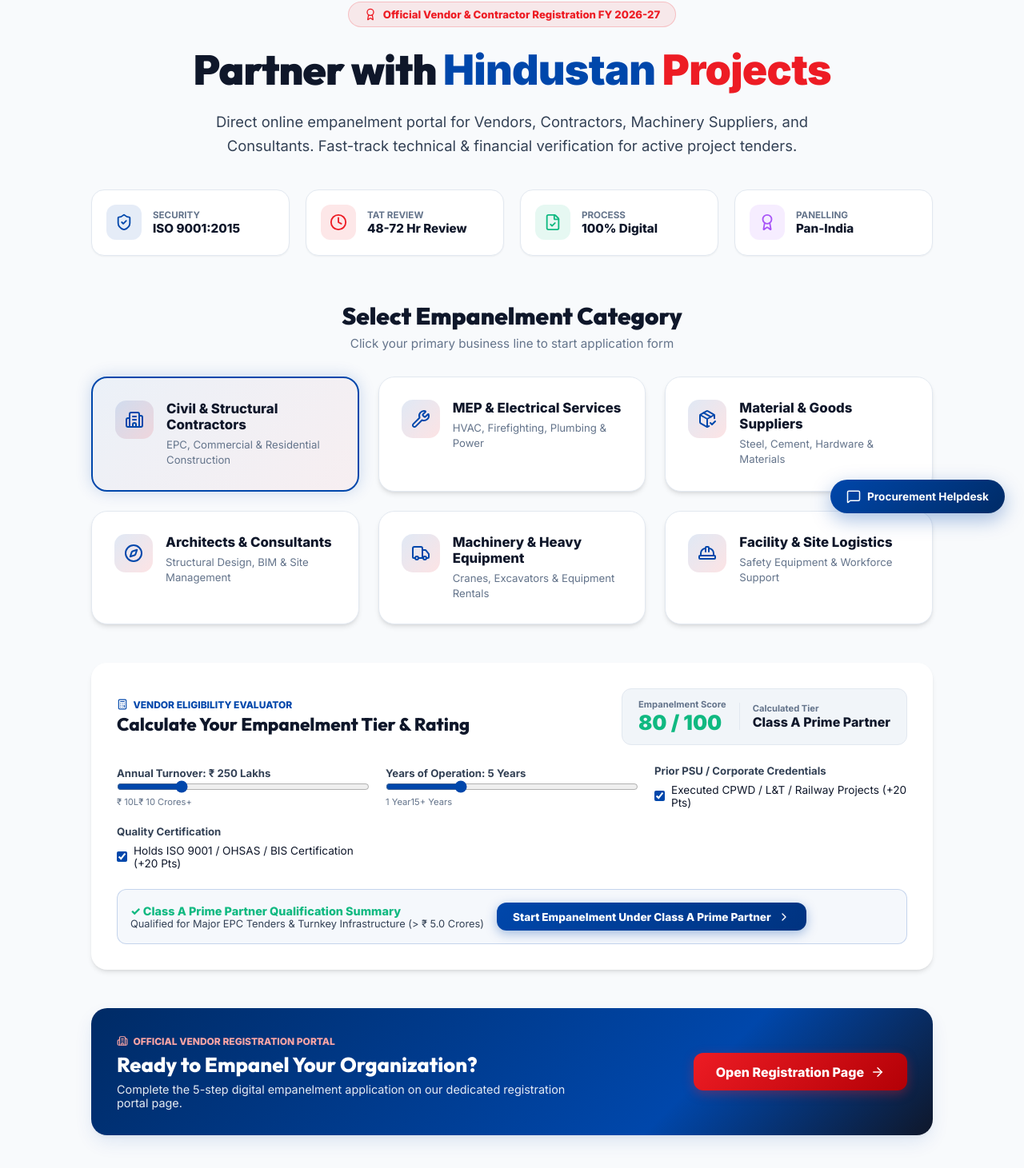
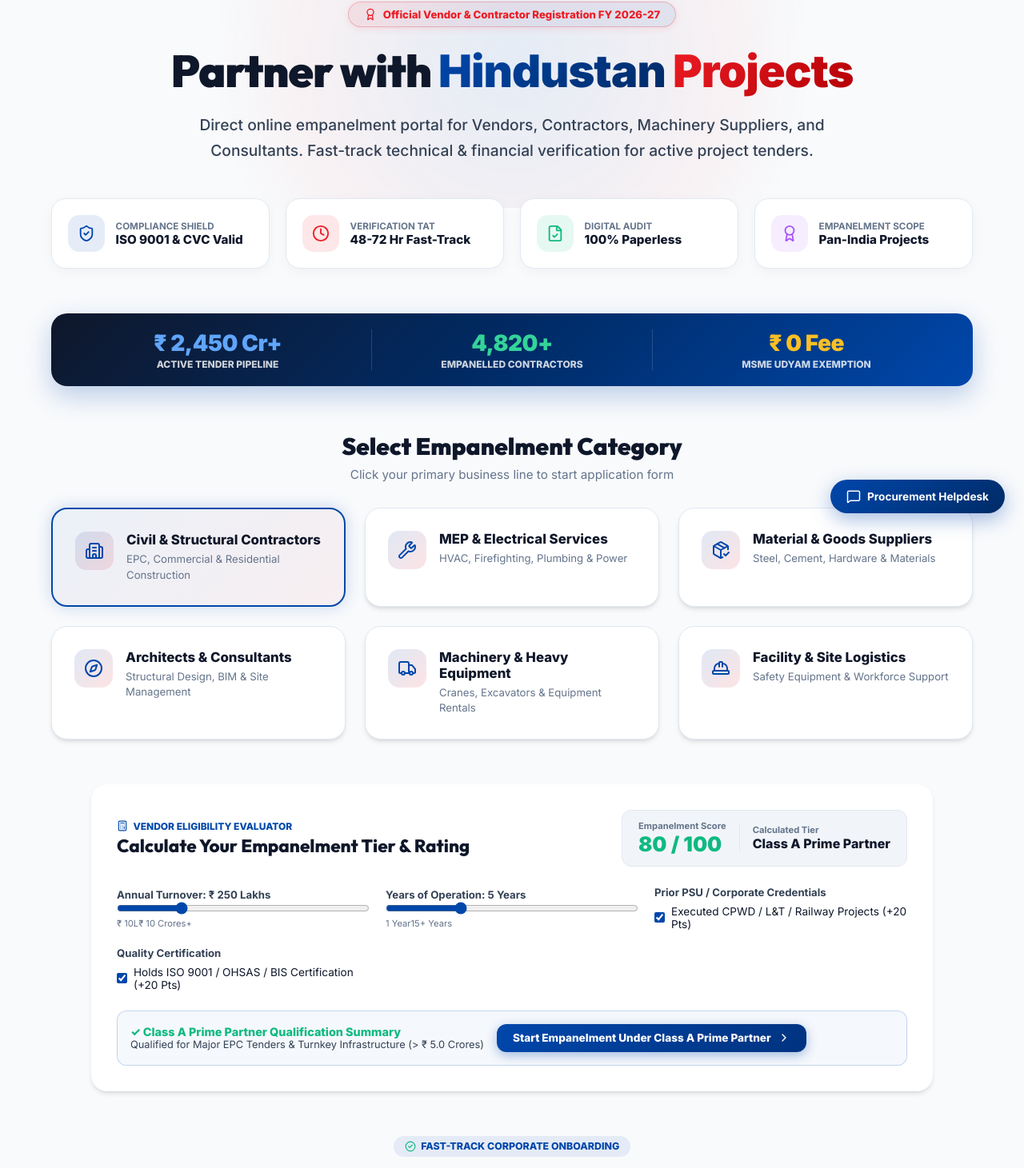
Before and after one commit to hindustan-groups/Empanelment-Portal, a React (Vite) app: page / in a window 1280 px wide. Shown: the part 134-1595 px from the top of the page at 80% size. Built offline with nearby package versions, Linux system fonts and the light colour scheme.

Commit message:
UI/UX Major Overhaul: Fortune-500 Enterprise Corporate redesign with radial gradient backdrop, live metrics counter strip, 4-stage transparent workflow journey, and high-contrast cards

```diff
--- a/src/components/HeroSection.jsx
+++ b/src/components/HeroSection.jsx
@@ -70,8 +70,8 @@ export default function HeroSection({ selectedCategory, setSelectedCategory, onS
               <ShieldCheck style={{ width: 22, height: 22 }} />
             </div>
             <div>
-              <div className="trust-label">Security</div>
-              <div className="trust-value">ISO 9001:2015</div>
+              <div className="trust-label">Compliance Shield</div>
+              <div className="trust-value">ISO 9001 & CVC Valid</div>
             </div>
           </div>
 
@@ -80,8 +80,8 @@ export default function HeroSection({ selectedCategory, setSelectedCategory, onS
               <Clock style={{ width: 22, height: 22 }} />
             </div>
             <div>
-              <div className="trust-label">TAT Review</div>
-              <div className="trust-value">48-72 Hr Review</div>
+              <div className="trust-label">Verification TAT</div>
+              <div className="trust-value">48-72 Hr Fast-Track</div>
             </div>
           </div>
 
@@ -90,8 +90,8 @@ export default function HeroSection({ selectedCategory, setSelectedCategory, onS
               <FileCheck style={{ width: 22, height: 22 }} />
             </div>
             <div>
-              <div className="trust-label">Process</div>
-              <div className="trust-value">100% Digital</div>
+              <div className="trust-label">Digital Audit</div>
+              <div className="trust-value">100% Paperless</div>
             </div>
           </div>
 
@@ -100,9 +100,38 @@ export default function HeroSection({ selectedCategory, setSelectedCategory, onS
               <Award style={{ width: 22, height: 22 }} />
             </div>
             <div>
-              <div className="trust-label">Panelling</div>
-              <div className="trust-value">Pan-India</div>
+              <div className="trust-label">Empanelment Scope</div>
+              <div className="trust-value">Pan-India Projects</div>
             </div>
+          </div>
+        </div>
+
+        {/* Enterprise Metrics Counter Banner */}
+        <div style={{
+          display: 'grid',
+          gridTemplateColumns: 'repeat(auto-fit, minmax(180px, 1fr))',
+          gap: '1rem',
+          padding: '1.25rem 2rem',
+          borderRadius: 20,
+          background: 'linear-gradient(135deg, #0F172A 0%, #002B66 50%, #0047AB 100%)',
+          color: 'white',
+          boxShadow: '0 12px 32px rgba(0, 71, 171, 0.25)',
+          marginBottom: '3.5rem',
+          textAlign: 'center'
+        }}>
+          <div>
+            <div style={{ fontSize: '1.75rem', fontWeight: 900, color: '#60A5FA', letterSpacing: '-0.5px' }}>₹ 2,450 Cr+</div>
+            <div style={{ fontSize: '0.75rem', textTransform: 'uppercase', fontWeight: 800, opacity: 0.8, marginTop: 2 }}>Active Tender Pipeline</div>
+          </div>
+
+          <div style={{ borderLeft: '1px solid rgba(255,255,255,0.15)', borderRight: '1px solid rgba(255,255,255,0.15)' }}>
+            <div style={{ fontSize: '1.75rem', fontWeight: 900, color: '#34D399', letterSpacing: '-0.5px' }}>4,820+</div>
+            <div style={{ fontSize: '0.75rem', textTransform: 'uppercase', fontWeight: 800, opacity: 0.8, marginTop: 2 }}>Empanelled Contractors</div>
+          </div>
+
+          <div>
+            <div style={{ fontSize: '1.75rem', fontWeight: 900, color: '#FBBF24', letterSpacing: '-0.5px' }}>₹ 0 Fee</div>
+            <div style={{ fontSize: '0.75rem', textTransform: 'uppercase', fontWeight: 800, opacity: 0.8, marginTop: 2 }}>MSME Udyam Exemption</div>
           </div>
         </div>
 
--- a/src/index.css
+++ b/src/index.css
@@ -243,12 +243,27 @@ body {
   transform: scale(0.97);
 }
 
-/* HERO SECTION */
+/* HERO SECTION & ENTERPRISE BACKDROP */
 .hero-section {
-  padding: 4.5rem 1.5rem 3rem 1.5rem;
+  padding: 4.5rem 1.5rem 3.5rem 1.5rem;
   text-align: center;
-  max-width: 1100px;
+  max-width: 1200px;
   margin: 0 auto;
+  position: relative;
+}
+
+.hero-section::before {
+  content: '';
+  position: absolute;
+  top: -50px;
+  left: 50%;
+  transform: translateX(-50%);
+  width: 90%;
+  max-width: 1000px;
+  height: 380px;
+  background: radial-gradient(circle, rgba(0, 71, 171, 0.08) 0%, rgba(237, 28, 36, 0.04) 50%, transparent 70%);
+  pointer-events: none;
+  z-index: -1;
 }
 
 .hero-tag {
@@ -257,67 +272,76 @@ body {
   gap: 0.5rem;
   padding: 0.45rem 1.15rem;
   border-radius: 9999px;
-  background-color: rgba(237, 28, 36, 0.08);
+  background: linear-gradient(135deg, rgba(237, 28, 36, 0.08) 0%, rgba(0, 71, 171, 0.08) 100%);
   color: #ED1C24;
   font-size: 0.825rem;
   font-weight: 800;
-  border: 1px solid rgba(237, 28, 36, 0.2);
+  border: 1.5px solid rgba(237, 28, 36, 0.25);
   margin-bottom: 1.5rem;
+  box-shadow: 0 2px 10px rgba(237, 28, 36, 0.1);
 }
 
 .hero-title {
-  font-size: 3.25rem;
+  font-size: 3.5rem;
   font-weight: 900;
-  line-height: 1.15;
+  line-height: 1.12;
   margin-bottom: 1.25rem;
-  letter-spacing: -0.75px;
+  letter-spacing: -1px;
 }
 
 .text-blue {
   color: #0047AB;
+  background: linear-gradient(135deg, #0047AB 0%, #002B66 100%);
+  -webkit-background-clip: text;
+  -webkit-text-fill-color: transparent;
 }
 
 .text-red {
   color: #ED1C24;
+  background: linear-gradient(135deg, #ED1C24 0%, #B30006 100%);
+  -webkit-background-clip: text;
+  -webkit-text-fill-color: transparent;
 }
 
 .hero-subtitle {
-  font-size: 1.15rem;
+  font-size: 1.2rem;
   color: var(--text-secondary);
-  max-width: 800px;
-  margin: 0 auto 2.5rem auto;
-  line-height: 1.6;
+  max-width: 820px;
+  margin: 0 auto 2.75rem auto;
+  line-height: 1.65;
+  font-weight: 500;
 }
 
 .trust-grid {
   display: grid;
-  grid-template-columns: repeat(auto-fit, minmax(200px, 1fr));
+  grid-template-columns: repeat(auto-fit, minmax(210px, 1fr));
   gap: 1.25rem;
   margin-bottom: 3.5rem;
 }
 
 .trust-card {
-  padding: 1.15rem;
-  border-radius: 16px;
+  padding: 1.25rem;
+  border-radius: 18px;
   background-color: var(--bg-card);
-  border: 1px solid var(--border-color);
+  border: 1.5px solid var(--border-color);
   display: flex;
   align-items: center;
   gap: 0.85rem;
-  box-shadow: var(--shadow-sm);
+  box-shadow: 0 4px 16px rgba(0, 0, 0, 0.04);
   text-align: left;
-  transition: transform 0.25s cubic-bezier(0.4, 0, 0.2, 1), box-shadow 0.25s cubic-bezier(0.4, 0, 0.2, 1);
+  transition: transform 0.25s cubic-bezier(0.4, 0, 0.2, 1), box-shadow 0.25s cubic-bezier(0.4, 0, 0.2, 1), border-color 0.25s ease;
 }
 
 .trust-card:hover {
-  transform: translateY(-4px);
-  box-shadow: var(--shadow-md);
+  transform: translateY(-5px);
+  border-color: #0047AB;
+  box-shadow: 0 10px 30px rgba(0, 71, 171, 0.12);
 }
 
 .trust-icon-box {
-  width: 44px;
-  height: 44px;
-  border-radius: 12px;
+  width: 46px;
+  height: 46px;
+  border-radius: 14px;
   display: flex;
   align-items: center;
   justify-content: center;
--- a/src/pages/Home.jsx
+++ b/src/pages/Home.jsx
@@ -26,22 +26,55 @@ export default function Home({ selectedCategory, setSelectedCategory }) {
         onApplyCategory={handleStartForm}
       />
 
+      {/* 4-Step Empanelment Journey Workflow */}
+      <div style={{ maxWidth: 1200, margin: '3.5rem auto', padding: '0 1.5rem' }}>
+        <div style={{ textAlign: 'center', marginBottom: '2.5rem' }}>
+          <div style={{ display: 'inline-flex', alignItems: 'center', gap: '0.4rem', padding: '0.35rem 0.85rem', borderRadius: 9999, backgroundColor: 'rgba(0, 71, 171, 0.08)', color: '#0047AB', fontSize: '0.775rem', fontWeight: 800, textTransform: 'uppercase', marginBottom: '0.5rem' }}>
+            <CheckCircle2 style={{ width: 14, height: 14, color: '#10B981' }} />
+            <span>Fast-Track Corporate Onboarding</span>
+          </div>
+          <h3 style={{ fontSize: '1.85rem', fontWeight: 900, letterSpacing: '-0.5px' }}>
+            Transparent 4-Stage Verification Workflow
+          </h3>
+          <p style={{ fontSize: '0.9rem', color: 'var(--text-muted)' }}>
+            Streamlined digital evaluation compliant with CVC & Central Procurement Guidelines
+          </p>
+        </div>
+
+        <div style={{ display: 'grid', gridTemplateColumns: 'repeat(auto-fit, minmax(240px, 1fr))', gap: '1.25rem' }}>
+          {[
+            { num: '01', title: 'Entity Selection & Profile', desc: 'Select Sole Proprietor or Corporate Firm type. Fill contact details and primary discipline.', color: '#0047AB', bg: 'rgba(0, 71, 171, 0.08)' },
+            { num: '02', title: 'Tax & GST Screening', desc: 'Verify 15-digit GSTIN and 10-character PAN card with automated statutory compliance check.', color: '#ED1C24', bg: 'rgba(237, 28, 36, 0.08)' },
+            { num: '03', title: 'Financial & Capability Audit', desc: 'Submit 3-year turnovers, bank payout details, machinery checklist & past work orders.', color: '#F59E0B', bg: 'rgba(245, 158, 11, 0.08)' },
+            { num: '04', title: 'Certificate Issuance', desc: 'Digital signature verification, SHA-256 hash stamp, Class-A/B empanelment certificate issued.', color: '#10B981', bg: 'rgba(16, 185, 129, 0.08)' },
+          ].map(s => (
+            <div key={s.num} style={{ padding: '1.5rem', borderRadius: 20, backgroundColor: 'var(--bg-card)', border: '1.5px solid var(--border-color)', boxShadow: 'var(--shadow-sm)', transition: 'all 0.25s ease' }}>
+              <div style={{ width: 44, height: 44, borderRadius: 12, backgroundColor: s.bg, color: s.color, display: 'flex', alignItems: 'center', justifyContent: 'center', fontWeight: 900, fontSize: '1.1rem', marginBottom: '1rem' }}>
+                {s.num}
+              </div>
+              <h4 style={{ fontSize: '1.05rem', fontWeight: 800, marginBottom: '0.4rem' }}>{s.title}</h4>
+              <p style={{ fontSize: '0.825rem', color: 'var(--text-muted)', lineHeight: 1.5 }}>{s.desc}</p>
+            </div>
+          ))}
+        </div>
+      </div>
+
       {/* Quick Action Banner for Dedicated Form Page */}
-      <div style={{ maxWidth: 1100, margin: '0 auto 3rem auto', padding: '0 1.5rem' }}>
-        <div style={{ padding: '2rem', borderRadius: 20, background: 'linear-gradient(135deg, #002B66 0%, #0047AB 70%, #0F172A 100%)', color: 'white', display: 'flex', alignItems: 'center', justifyContent: 'space-between', flexWrap: 'wrap', gap: '1.5rem', boxShadow: 'var(--shadow-lg)' }}>
+      <div style={{ maxWidth: 1200, margin: '0 auto 3.5rem auto', padding: '0 1.5rem' }}>
+        <div style={{ padding: '2.25rem 2.5rem', borderRadius: 24, background: 'linear-gradient(135deg, #002B66 0%, #0047AB 60%, #0F172A 100%)', color: 'white', display: 'flex', alignItems: 'center', justifyContent: 'space-between', flexWrap: 'wrap', gap: '1.5rem', boxShadow: '0 16px 40px rgba(0, 71, 171, 0.3)' }}>
           <div>
             <div style={{ display: 'inline-flex', alignItems: 'center', gap: '0.4rem', fontSize: '0.75rem', fontWeight: 800, color: '#FCA5A5', textTransform: 'uppercase', marginBottom: '0.35rem' }}>
               <Building2 style={{ width: 14, height: 14 }} />
               <span>Official Vendor Registration Portal</span>
             </div>
-            <h3 style={{ fontSize: '1.6rem', fontWeight: 800, marginBottom: '0.35rem' }}>Ready to Empanel Your Organization?</h3>
-            <p style={{ fontSize: '0.9rem', opacity: 0.9, maxWidth: 600 }}>
-              Complete the 5-step digital empanelment application on our dedicated registration portal page.
+            <h3 style={{ fontSize: '1.75rem', fontWeight: 900, marginBottom: '0.35rem', letterSpacing: '-0.5px' }}>Ready to Empanel Your Organization?</h3>
+            <p style={{ fontSize: '0.925rem', opacity: 0.9, maxWidth: 620, lineHeight: 1.5 }}>
+              Complete the digital empanelment application on our dedicated registration portal page. Fast-track approval for active tenders.
             </p>
           </div>
 
-          <button onClick={() => navigate('/apply')} className="btn-accent" style={{ padding: '0.85rem 1.75rem', fontSize: '1rem' }}>
-            <span>Open Registration Page</span>
+          <button onClick={() => navigate('/apply')} className="btn-accent" style={{ padding: '0.9rem 2rem', fontSize: '1.05rem', borderRadius: 14 }}>
+            <span>Start Empanelment Application</span>
             <ArrowRight style={{ width: 18, height: 18 }} />
           </button>
         </div>
```
